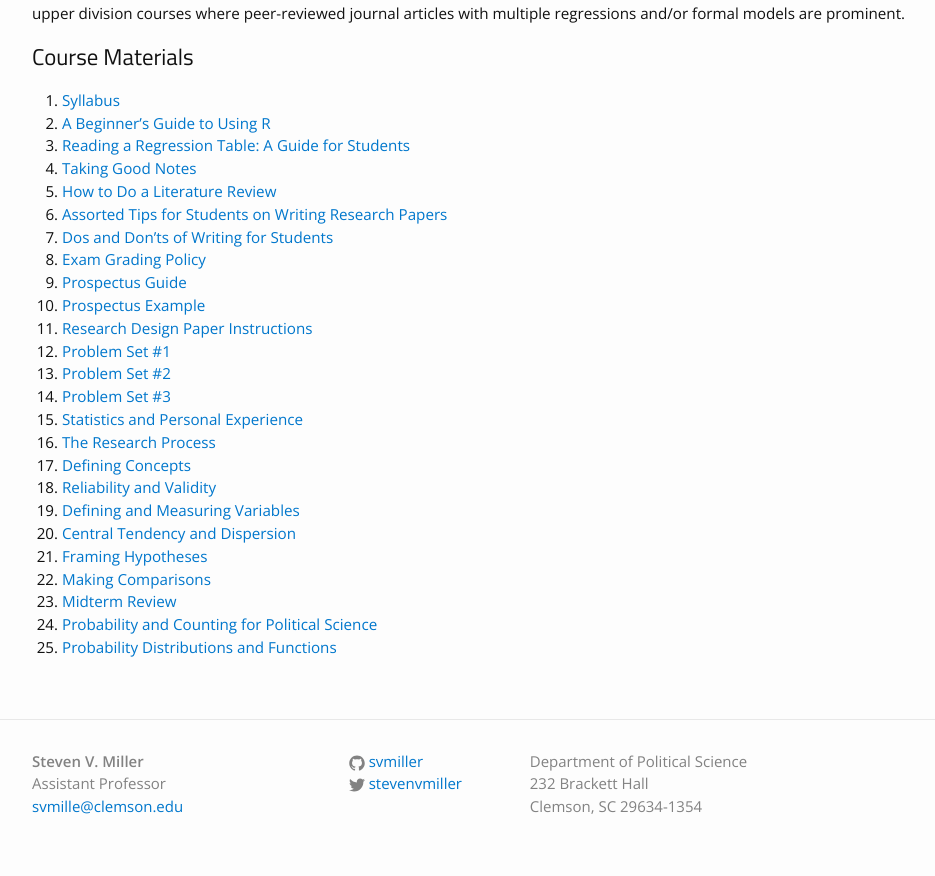
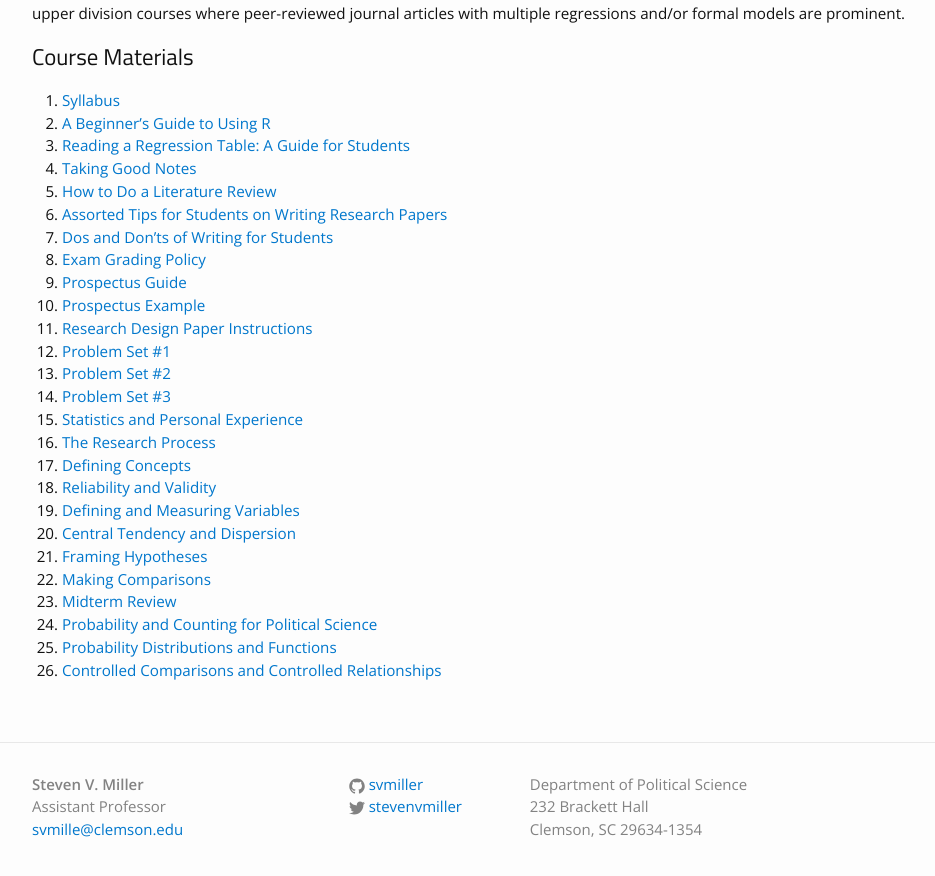
Before and after one commit to svmiller/svmiller.github.io, a Jekyll site: the page built from teaching/posc-3410.md, in a window 1280 px wide and 900 px high, scrolled down 608 px. Shown: the top 876 px of the window, without its empty margins (163-1098 px from the left). Built offline with Jekyll 4.4.1, drawn with Linux system fonts in a browser that asks for light colours; some web fonts are replaced.

Commit message:
add lecture 02.25.2016

```diff
--- a/teaching/posc-3410.md
+++ b/teaching/posc-3410.md
@@ -35,6 +35,7 @@ Both students and scholars alike are in political science as a result of their k
 23. [Midterm Review](https://www.dropbox.com/s/1emvye9lce3809d/posc3410-lecture-midterm-review.pdf?dl=0)
 24. [Probability and Counting for Political Science](https://www.dropbox.com/s/7ndq1w8nijfth3b/posc3410-lecture-probability-1.pdf?dl=0)
 25. [Probability Distributions and Functions](https://www.dropbox.com/s/ptkvzuutb7qu73z/posc3410-lecture-probability-2.pdf?dl=0)
+26. [Controlled Comparisons and Controlled Relationships](https://www.dropbox.com/s/waxt62vsyp38tn8/posc3410-lecture-controlled-comparison-1.pdf?dl=0)
 
 <!-- 14. [Introduction](https://www.dropbox.com/s/jvfycushxgewhg6/posc3410-lecture-intro.pdf?dl=0)
 15. [Statistics and Personal Experience](https://www.dropbox.com/s/bqwj62j8bw8rix3/posc3410-lecture-statistics-personal-experience.pdf?dl=0)
```
